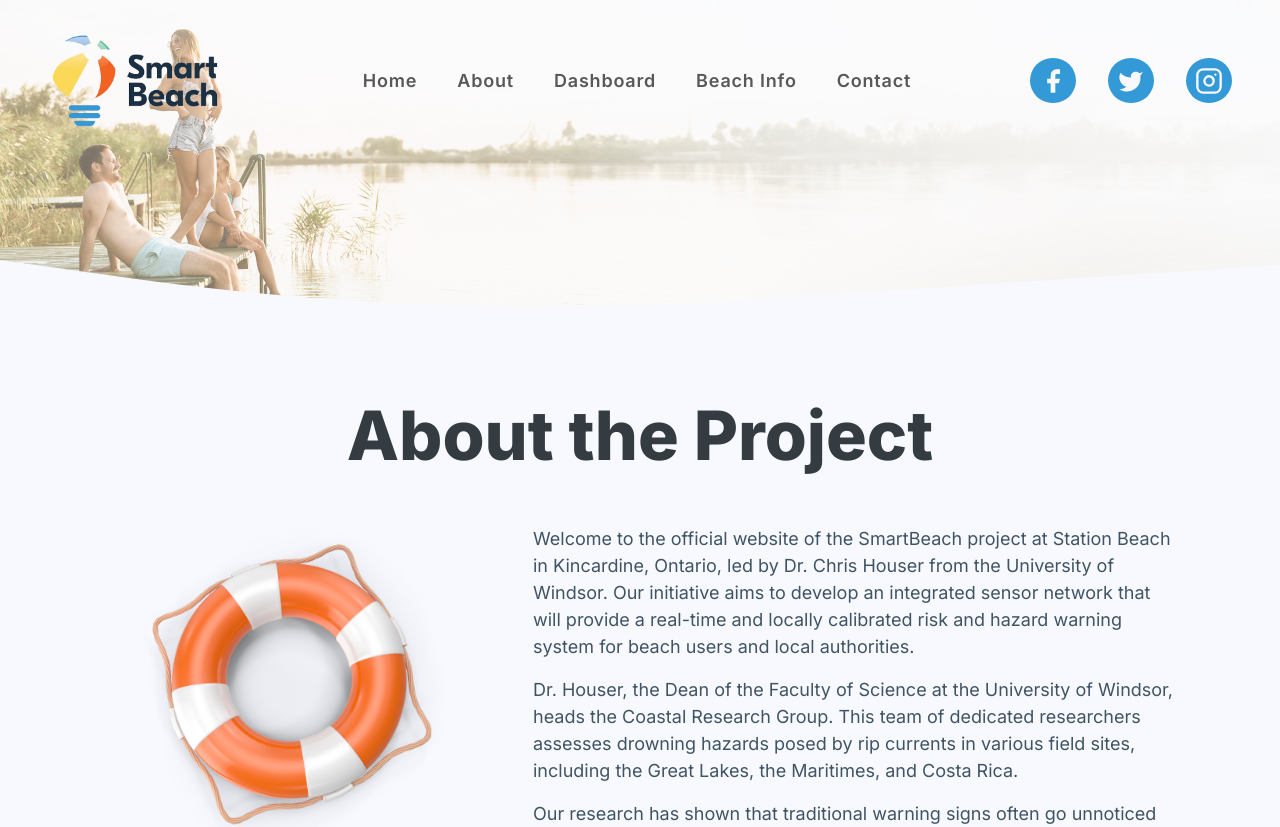
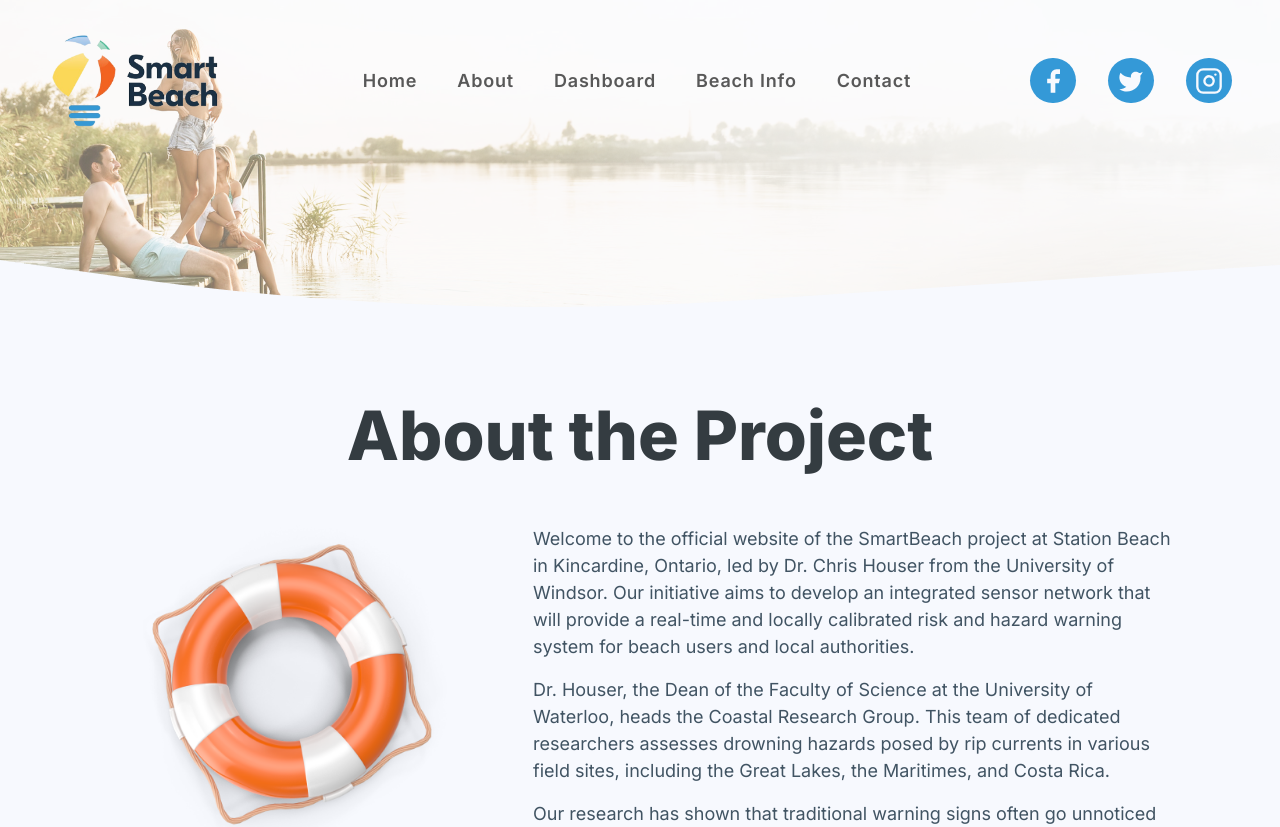
Before and after one commit to C-Blouin/SmartBeach, a React (Vite) app: page /about in a window 1280 px wide. Shown: the top 827 px of the page. Built offline with nearby package versions, Linux system fonts and the light colour scheme.

Commit message:
Changed university text from Windsor to Waterloo

```diff
--- a/src/views/About.jsx
+++ b/src/views/About.jsx
@@ -24,7 +24,7 @@ function About() {
               </p>
               <p>
                 Dr. Houser, the Dean of the Faculty of Science at the University
-                of Windsor, heads the Coastal Research Group. This team of
+                of Waterloo, heads the Coastal Research Group. This team of
                 dedicated researchers assesses drowning hazards posed by rip
                 currents in various field sites, including the Great Lakes, the
                 Maritimes, and Costa Rica.
```
